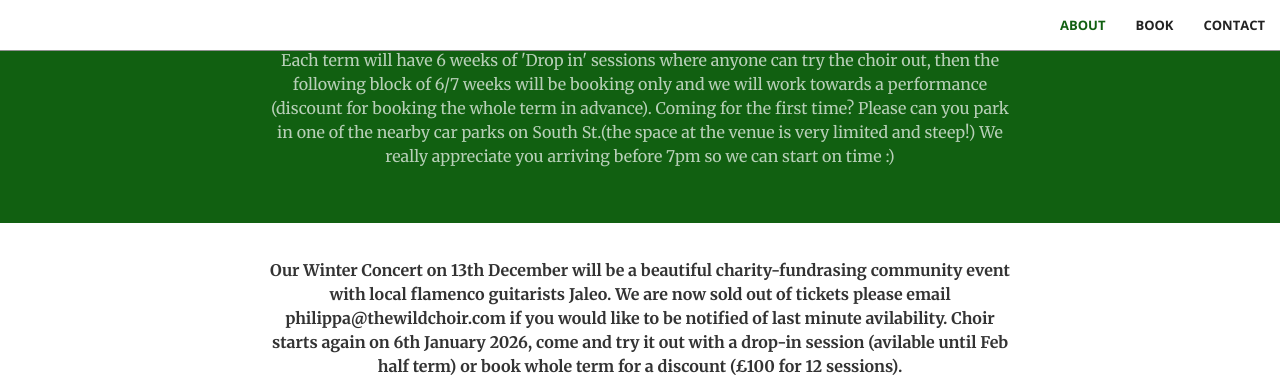
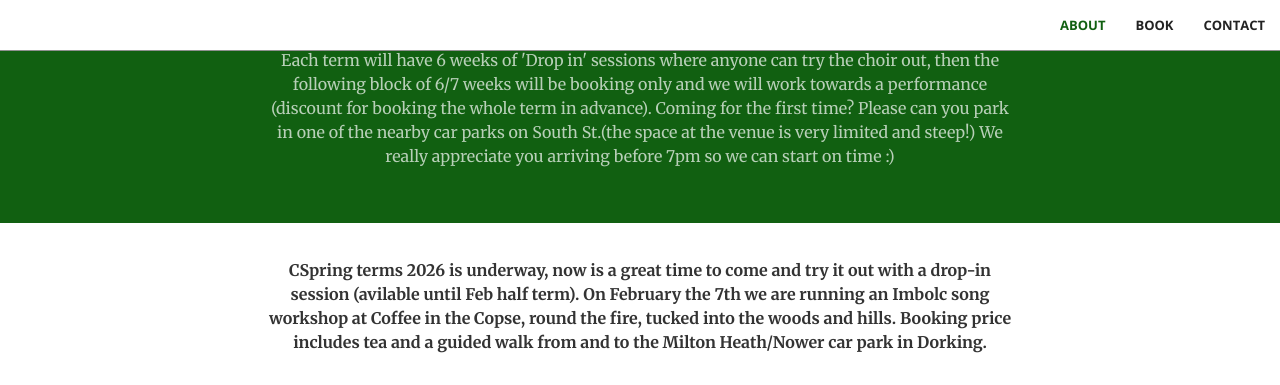
Before and after one commit to thewildchoir/thewildchoir-website, a Jekyll site: the page built from index.html, in a window 1280 px wide and 900 px high, scrolled down 1095 px, cut to the strip 0-385 px from the top of the window. Built offline with Jekyll 4.4.1, drawn with Linux system fonts in a browser that asks for light colours.

Commit message:
Update booking.html

```diff
--- a/_includes/booking.html
+++ b/_includes/booking.html
@@ -2,7 +2,7 @@
     <div class="container">
        <div class="row">
             <div class="col-lg-8 col-lg-offset-2 text-center">
-                <p class="text-book"><b> Our Winter Concert on 13th December will be a beautiful charity-fundrasing community event with local flamenco guitarists Jaleo. We are now sold out of tickets please email philippa@thewildchoir.com if you would like to be notified of last minute avilability. Choir starts again on 6th January 2026, come and try it out with a drop-in session (avilable until Feb half term) or book whole term for a discount (£100 for 12 sessions).
+                <p class="text-book"><b> CSpring terms 2026 is underway, now is a great time to come and try it out with a drop-in session (avilable until Feb half term). On February the 7th we are running an Imbolc song workshop at Coffee in the Copse, round the fire, tucked into the woods and hills. Booking price includes tea and a guided walk from and to the Milton Heath/Nower car park in Dorking.
                     </p>
 <script async
   src="https://js.stripe.com/v3/buy-button.js">
```
